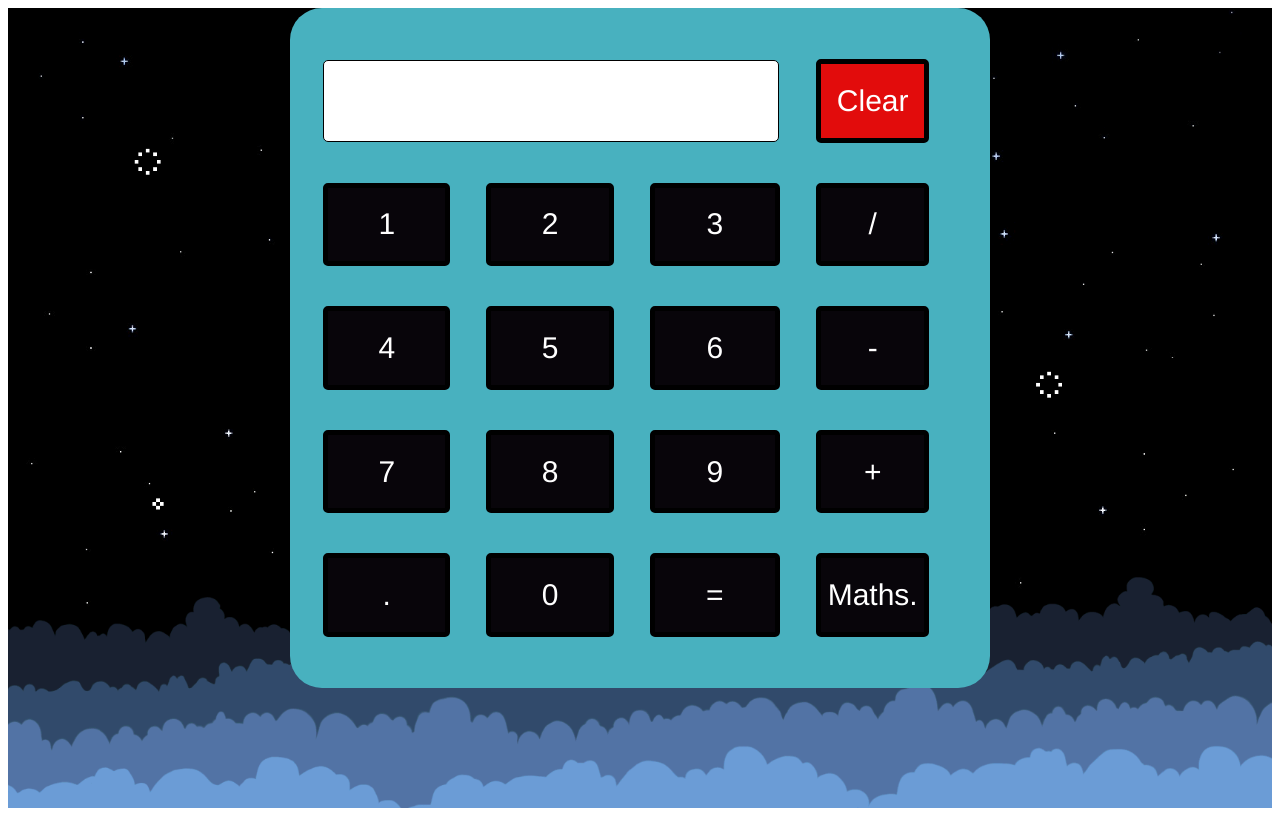
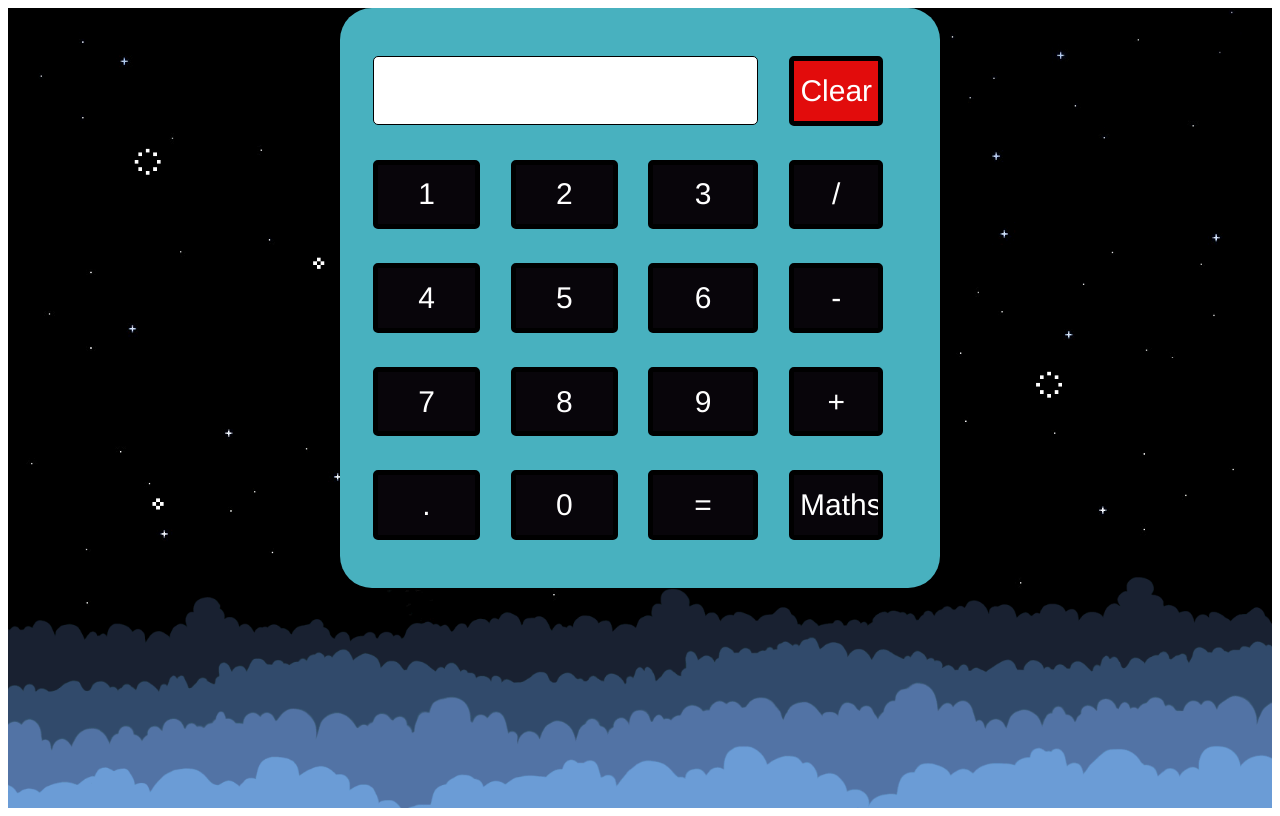
Before and after one commit to HarshalKBagul/calculator, a plain HTML site: page index.html in a window 1280 px wide. Drawn offline with Linux system fonts and the light colour scheme.

Commit message:
style.css

```diff
--- a/style.css
+++ b/style.css
@@ -2,8 +2,8 @@
 .calculator{
     padding: 30px;
     border-radius: 2em;
-    height: 680px;
-    width:700px;
+    height: 580px;
+    width:600px;
     margin:auto;
     background-image: radial-gradient(circle, #48b1bf 0%, #48b1bf 100%);
 
```
